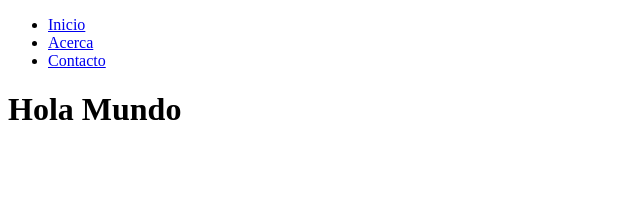
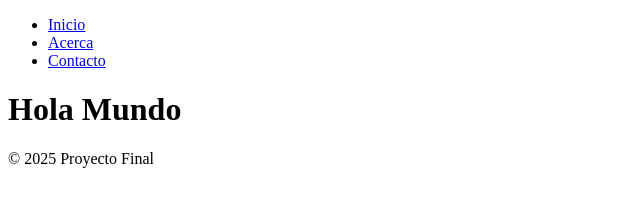
Before and after one commit to daskvn/proyecto-git, a plain HTML site: page index.html in a window 1280 px wide. Shown: the whole page, without its empty margins (0-640 px from the left). Drawn offline with Linux system fonts and the light colour scheme.

Commit message:
Agregado footer en feature/footer

```diff
--- a/index.html
+++ b/index.html
@@ -15,5 +15,8 @@
     </header>
 
     <h1>Hola Mundo</h1>
+    <footer>
+      <p>© 2025 Proyecto Final</p>
+    </footer>
   </body>
 </html>
```
